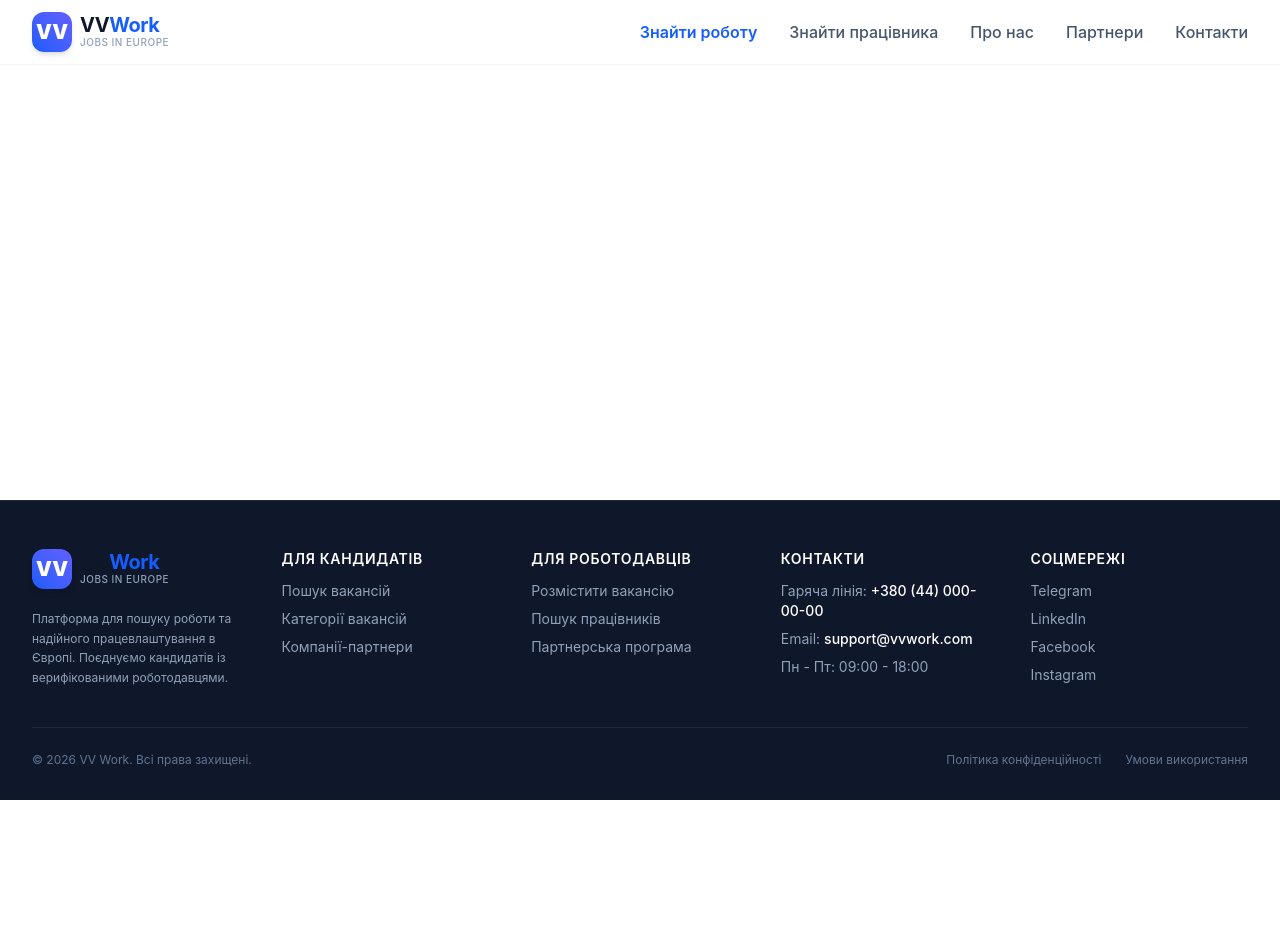
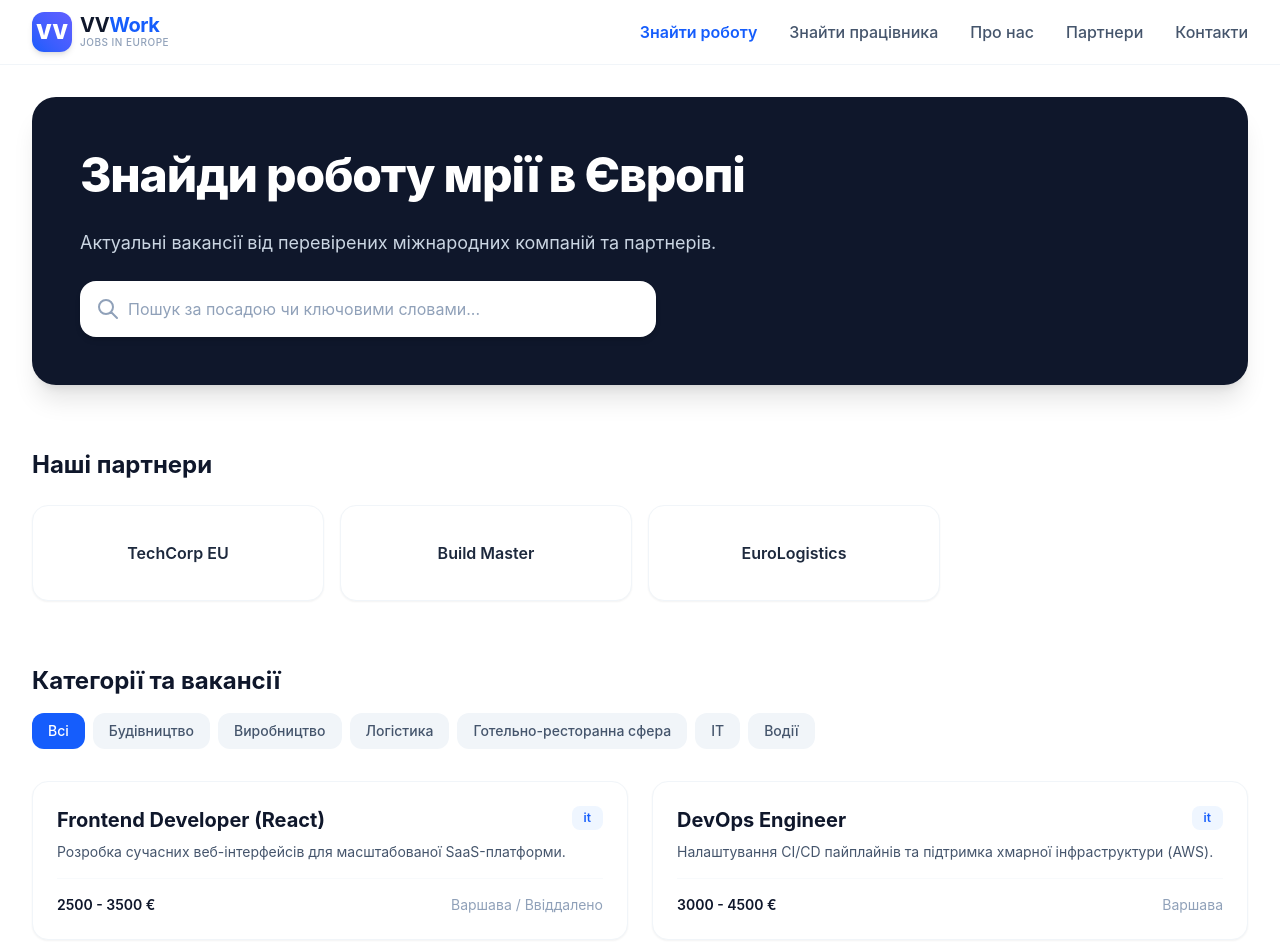
Before and after one commit to xovrashok/vv-work-platform, a React (Vite) app: page / in a window 1280 px wide. Shown: the top 952 px of the page. Before the commit the page ends 800 px from the top, so only its background shows below. Built offline with nearby package versions, Linux system fonts and the light colour scheme.

Commit message:
feat: implement HomePage with job search, category filtering and updated mock data

```diff
--- a/src/App.tsx
+++ b/src/App.tsx
@@ -1,6 +1,6 @@
 import { BrowserRouter, Routes, Route } from "react-router-dom";
 import Layout from "./components/layout/Layout";
-// import HomePage from "./pages/HomePage";
+import HomePage from "./pages/HomePage";
 // import PartnerPage from "./pages/PartnerPage";
 // import ContactsPage from "./pages/ContactsPage";
 // import NotFoundPage from "./pages/NotFoundPage";
@@ -10,8 +10,8 @@ function App() {
     <BrowserRouter>
       <Routes>
         <Route path="/" element={<Layout />}>
-          {/* <Route index element={<HomePage />} />
-          <Route path="partners/:slug" element={<PartnerPage />} />
+          <Route index element={<HomePage />} />
+          {/* <Route path="partners/:slug" element={<PartnerPage />} />
           <Route path="contacts" element={<ContactsPage />} />
           <Route path="*" element={<NotFoundPage />} /> */}
         </Route>
--- a/src/api/index.ts
+++ b/src/api/index.ts
@@ -21,3 +21,7 @@ export const getJobsByPartner = (partnerId: number): Promise<Job[]> => {
 export const getCategories = (): Promise<Category[]> => {
   return mockFetch(MOCK_CATEGORIES);
 };
+
+export const getJobs = (): Promise<Job[]> => {
+  return mockFetch(MOCK_JOBS);
+};
--- a/src/pages/HomePage.tsx
+++ b/src/pages/HomePage.tsx
@@ -0,0 +1,197 @@
+import { useState } from "react";
+import { Link } from "react-router-dom";
+import { getPartners, getCategories, getJobs } from "../api";
+import { useFetch } from "../hooks/useFetch";
+import { useDebounce } from "../hooks/useDebounce";
+import Skeleton, { CardSkeleton } from "../components/ui/Skeleton";
+import ErrorState from "../components/ui/ErrorState";
+
+const HomePage = () => {
+  const [searchTerm, setSearchTerm] = useState("");
+  const [selectedCategory, setSelectedCategory] = useState<string | null>(null);
+
+  const debouncedSearch = useDebounce(searchTerm, 300);
+
+  const {
+    data: partners,
+    isLoading: isPartnersLoading,
+    error: partnersError,
+    refetch: refetchPartners,
+  } = useFetch(getPartners);
+
+  const { data: categories } = useFetch(getCategories);
+
+  const {
+    data: jobs,
+    isLoading: isJobsLoading,
+    error: jobsError,
+    refetch: refetchJobs,
+  } = useFetch(getJobs);
+
+  const filteredJobs = jobs?.filter((job) => {
+    const matchesSearch =
+      job.title.toLowerCase().includes(debouncedSearch.toLowerCase()) ||
+      job.description.toLowerCase().includes(debouncedSearch.toLowerCase());
+
+    const matchesCategory = selectedCategory
+      ? job.category === selectedCategory
+      : true;
+
+    return matchesSearch && matchesCategory;
+  });
+
+  return (
+    <div className="max-w-7xl mx-auto px-4 sm:px-6 lg:px-8 py-8 space-y-16">
+      <div className="space-y-16 pb-16">
+        <section className="relative bg-slate-900 text-white rounded-3xl p-8 sm:p-12 overflow-hidden shadow-xl">
+          <div className="max-w-3xl space-y-6 relative z-10">
+            <h1 className="text-3xl sm:text-5xl font-extrabold tracking-tight leading-tight">
+              Знайди роботу мрії в Європі
+            </h1>
+            <p className="text-slate-300 text-base sm:text-lg">
+              Актуальні вакансії від перевірених міжнародних компаній та
+              партнерів.
+            </p>
+            <div className="relative max-w-xl">
+              <input
+                type="text"
+                placeholder="Пошук за посадою чи ключовими словами..."
+                value={searchTerm}
+                onChange={(e) => setSearchTerm(e.target.value)}
+                className="w-full pl-12 pr-4 py-4 rounded-2xl text-slate-900 bg-white shadow-md focus:outline-none focus:ring-4 focus:ring-blue-500/30 transition-all placeholder:text-slate-400"
+              />
+              <svg
+                className="w-6 h-6 text-slate-400 absolute left-4 top-1/2 -translate-y-1/2"
+                fill="none"
+                stroke="currentColor"
+                viewBox="0 0 24 24"
+              >
+                <path
+                  strokeLinecap="round"
+                  strokeLinejoin="round"
+                  strokeWidth={2}
+                  d="M21 21l-6-6m2-5a7 7 0 11-14 0 7 7 0 0114 0z"
+                />
+              </svg>
+            </div>
+          </div>
+        </section>
+
+        <section id="partners" className="space-y-6">
+          <h2 className="text-2xl font-bold text-slate-900">Наші партнери</h2>
+
+          {isPartnersLoading && (
+            <div className="grid grid-cols-2 sm:grid-cols-4 gap-4">
+              <Skeleton className="h-24 w-full" />
+              <Skeleton className="h-24 w-full" />
+              <Skeleton className="h-24 w-full" />
+              <Skeleton className="h-24 w-full" />
+            </div>
+          )}
+
+          {partnersError && <ErrorState onRetry={refetchPartners} />}
+
+          {!isPartnersLoading && !partnersError && (
+            <div className="grid grid-cols-2 sm:grid-cols-4 gap-4">
+              {partners?.map((partner) => (
+                <Link
+                  key={partner.id}
+                  to={`/partners/${partner.slug}`}
+                  className="p-6 bg-white border border-slate-100 rounded-2xl shadow-xs hover:shadow-md hover:border-slate-200 transition-all text-center font-semibold text-slate-800 flex items-center justify-center min-h-[96px]"
+                >
+                  {partner.name}
+                </Link>
+              ))}
+            </div>
+          )}
+        </section>
+
+        <section className="space-y-8">
+          <div className="space-y-4">
+            <h2 className="text-2xl font-bold text-slate-900">
+              Категорії та вакансії
+            </h2>
+
+            <div className="flex flex-wrap gap-2">
+              <button
+                onClick={() => setSelectedCategory(null)}
+                className={`px-4 py-2 rounded-xl text-sm font-medium transition-colors ${
+                  selectedCategory === null
+                    ? "bg-blue-600 text-white"
+                    : "bg-slate-100 text-slate-600 hover:bg-slate-200"
+                }`}
+              >
+                Всі
+              </button>
+              {categories?.map((cat) => (
+                <button
+                  key={cat.id}
+                  onClick={() => setSelectedCategory(cat.slug)}
+                  className={`px-4 py-2 rounded-xl text-sm font-medium transition-colors ${
+                    selectedCategory === cat.slug
+                      ? "bg-blue-600 text-white"
+                      : "bg-slate-100 text-slate-600 hover:bg-slate-200"
+                  }`}
+                >
+                  {cat.title}
+                </button>
+              ))}
+            </div>
+          </div>
+
+          {isJobsLoading && (
+            <div className="grid grid-cols-1 md:grid-cols-2 gap-6">
+              <CardSkeleton />
+              <CardSkeleton />
+              <CardSkeleton />
+              <CardSkeleton />
+            </div>
+          )}
+
+          {jobsError && <ErrorState onRetry={refetchJobs} />}
+
+          {!isJobsLoading && !jobsError && (
+            <div className="grid grid-cols-1 md:grid-cols-2 gap-6">
+              {filteredJobs?.map((job) => (
+                <div
+                  key={job.id}
+                  className="p-6 bg-white border border-slate-100 rounded-2xl shadow-xs hover:shadow-md transition-all space-y-4 flex flex-col justify-between"
+                >
+                  <div className="space-y-2">
+                    <div className="flex justify-between items-start gap-4">
+                      <h3 className="text-xl font-bold text-slate-900">
+                        {job.title}
+                      </h3>
+                      <span className="px-3 py-1 bg-blue-50 text-blue-600 rounded-lg text-xs font-semibold whitespace-nowrap">
+                        {job.category}
+                      </span>
+                    </div>
+                    <p className="text-sm text-slate-600 line-clamp-2">
+                      {job.description}
+                    </p>
+                  </div>
+                  <div className="pt-4 border-t border-slate-50 flex items-center justify-between text-sm">
+                    <span className="font-semibold text-slate-900">
+                      {job.salary}
+                    </span>
+                    <span className="text-slate-400">{job.location}</span>
+                  </div>
+                </div>
+              ))}
+            </div>
+          )}
+
+          {!isJobsLoading && !jobsError && filteredJobs?.length === 0 && (
+            <div className="text-center py-12 bg-slate-50 rounded-2xl">
+              <p className="text-slate-500 font-medium">
+                Нічого не знайдено за вашим запитом.
+              </p>
+            </div>
+          )}
+        </section>
+      </div>
+    </div>
+  );
+};
+
+export default HomePage;
```
